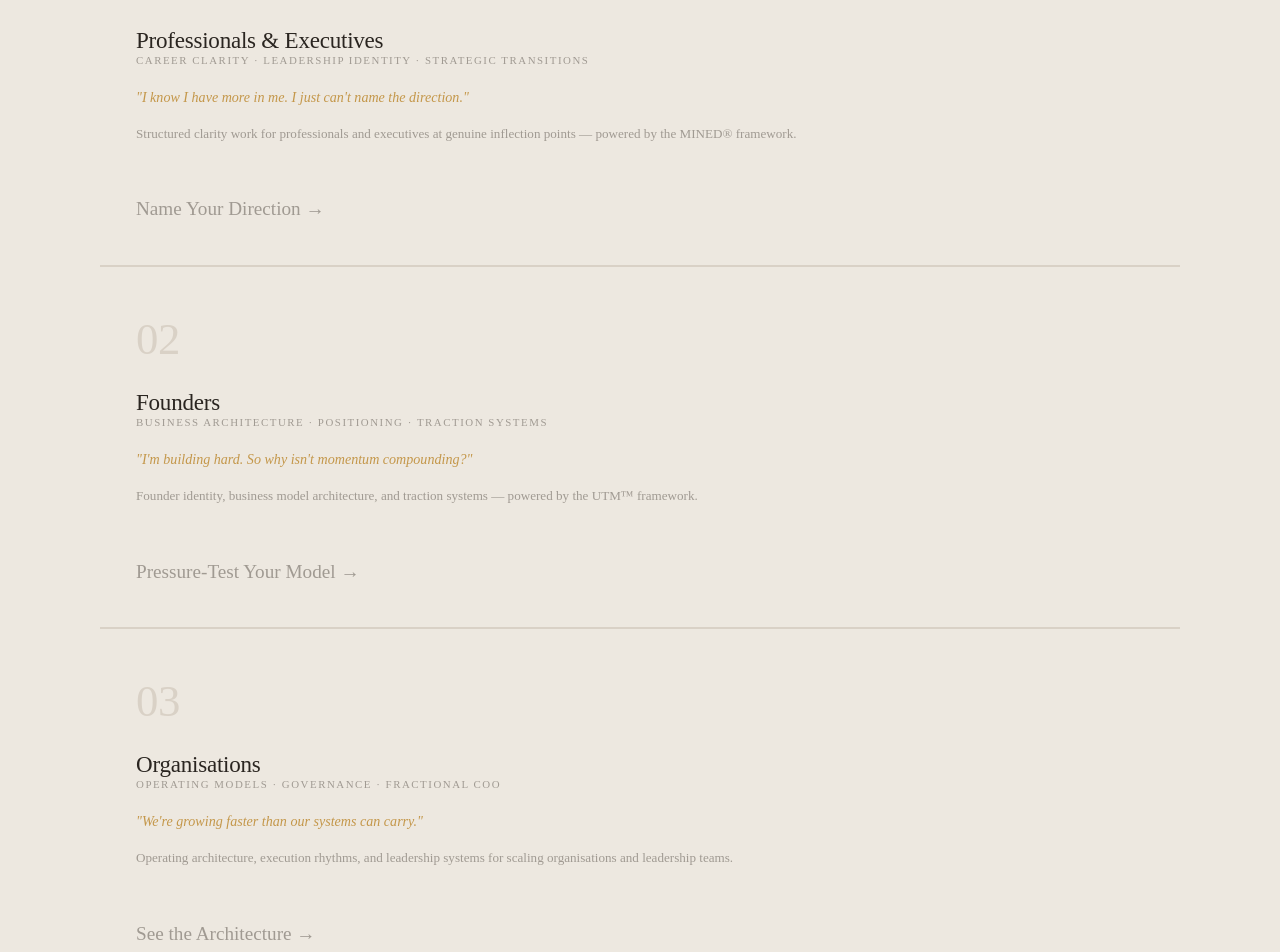
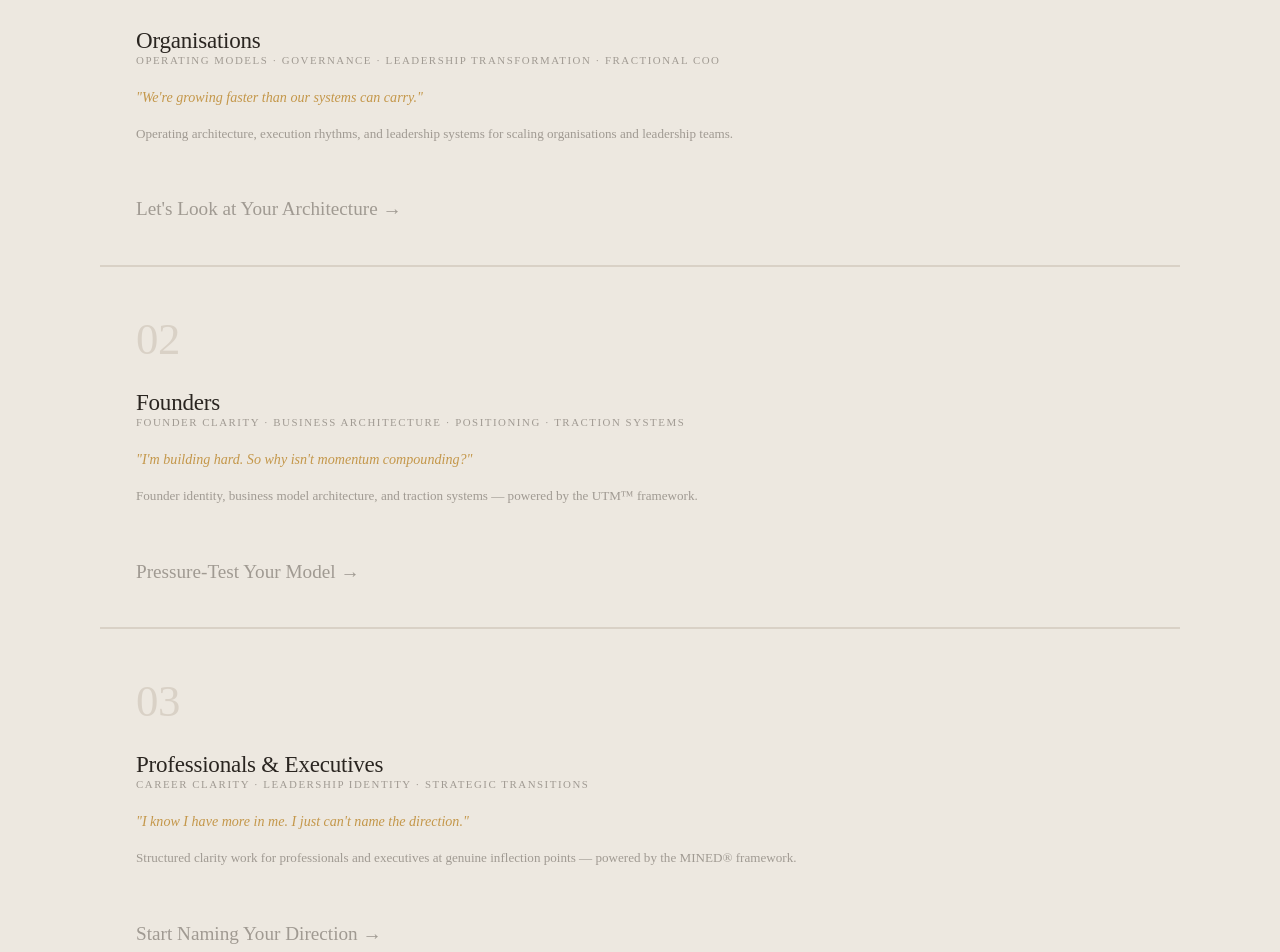
Before and after one commit to AmbitfulAI/MrKay, a Next.js app: page / in a window 1280 px wide. Shown: the part 2040-2992 px from the top of the page. Built offline with nearby package versions, Linux system fonts and the light colour scheme.

Commit message:
feat: fixed and updated home page copy

```diff
--- a/app/page.tsx
+++ b/app/page.tsx
@@ -7,17 +7,17 @@ import facecard from "@/assets/KK_Facecard_BW.jpg";
 const lanes = [
   {
     num: "01",
-    title: "Professionals & Executives",
-    tags: "Career Clarity · Leadership Identity · Strategic Transitions",
-    pullquote: '"I know I have more in me. I just can\'t name the direction."',
-    desc: "Structured clarity work for professionals and executives at genuine inflection points — powered by the MINED® framework.",
-    cta: "Name Your Direction →",
-    href: "/career-clarity",
+    title: "Organisations",
+    tags: "Operating Models · Governance · Leadership Transformation · Fractional COO",
+    pullquote: '"We\'re growing faster than our systems can carry."',
+    desc: "Operating architecture, execution rhythms, and leadership systems for scaling organisations and leadership teams.",
+    cta: "Let's Look at Your Architecture →",
+    href: "/organisational-systems",
   },
   {
     num: "02",
     title: "Founders",
-    tags: "Business Architecture · Positioning · Traction Systems",
+    tags: "Founder Clarity · Business Architecture · Positioning · Traction Systems",
     pullquote: '"I\'m building hard. So why isn\'t momentum compounding?"',
     desc: "Founder identity, business model architecture, and traction systems — powered by the UTM™ framework.",
     cta: "Pressure-Test Your Model →",
@@ -25,12 +25,12 @@ const lanes = [
   },
   {
     num: "03",
-    title: "Organisations",
-    tags: "Operating Models · Governance · Fractional COO",
-    pullquote: '"We\'re growing faster than our systems can carry."',
-    desc: "Operating architecture, execution rhythms, and leadership systems for scaling organisations and leadership teams.",
-    cta: "See the Architecture →",
-    href: "/organisational-systems",
+    title: "Professionals & Executives",
+    tags: "Career Clarity · Leadership Identity · Strategic Transitions",
+    pullquote: '"I know I have more in me. I just can\'t name the direction."',
+    desc: "Structured clarity work for professionals and executives at genuine inflection points — powered by the MINED® framework.",
+    cta: "Start Naming Your Direction →",
+    href: "/career-clarity",
   },
 ];
 
@@ -242,10 +242,10 @@ export default function Home() {
         <div className="container max-w-[680px] mx-auto">
           <span className="eyebrow block mb-4">Your Move</span>
           <h2 className="display text-text mb-6" style={{ fontSize: "clamp(1.8rem, 4vw, 3.6rem)" }}>
-            Your next chapter deserves better architecture.
+            Your next chapter deserves better architecture. Let&apos;s build it — together.
           </h2>
           <p className="text-dim font-light mb-8" style={{ fontSize: "0.9rem", lineHeight: 1.85 }}>
-            It starts with a conversation — direct, confidential, and without obligation. You&apos;ll talk to me, not a sales process.
+            It starts with a conversation — direct, confidential, and without obligation. You&apos;ll talk to me, not a sales process. The only goal: figuring out whether there&apos;s a meaningful fit for what you&apos;re navigating.
           </p>
           <CalendlyButton className="btn-solid">
             Let&apos;s Talk
--- a/components/Footer.tsx
+++ b/components/Footer.tsx
@@ -73,7 +73,7 @@ export default function Footer() {
             <p className="eyebrow mb-6">Contact</p>
             <div className="flex flex-col gap-3 font-light leading-[1.7] text-muted" style={{ fontSize: "0.78rem" }}>
               <a href="mailto:hello@thekayodekolade.com" className="hover-gold">hello@thekayodekolade.com</a>
-              <span>All enquiries are treated with the utmost discretion.</span>
+              <span>Everything you share is handled with discretion.</span>
             </div>
             <p className="eyebrow" style={{ marginTop: "32px", marginBottom: "4px" }}>Newsletter</p>
             <p className="text-dim font-light" style={{ fontSize: "0.72rem", lineHeight: 1.7, marginBottom: "4px" }}>
--- a/components/HeroSlider.tsx
+++ b/components/HeroSlider.tsx
@@ -25,7 +25,7 @@ const slides: Slide[] = [
     eyebrow: "Executive Operating System Architect · Fractional COO · Coach",
     line1: "Clarity → Architecture",
     line2: "→ Momentum.",
-    subtitle: "You're at the kind of inflection point where the next move matters — in your career, your business, or your organisation. The effort is there. The traction isn't. That gap is rarely an ambition problem. It's an architecture problem.",
+    subtitle: "You're at the kind of inflection point where the next move matters — in your career, your business, or your organisation. The effort is there. The traction isn't. That gap is rarely an ambition problem. It's an architecture problem. I'm Kayode Kolade, and I help professionals, founders, and organisations across the globe turn clarity into systems that hold — and systems into momentum that compounds.",
     image: execBg,
     imagePos: "center 20%",
     primary:   { label: "Find Your Path", href: "/career-clarity", calendly: false },
```
